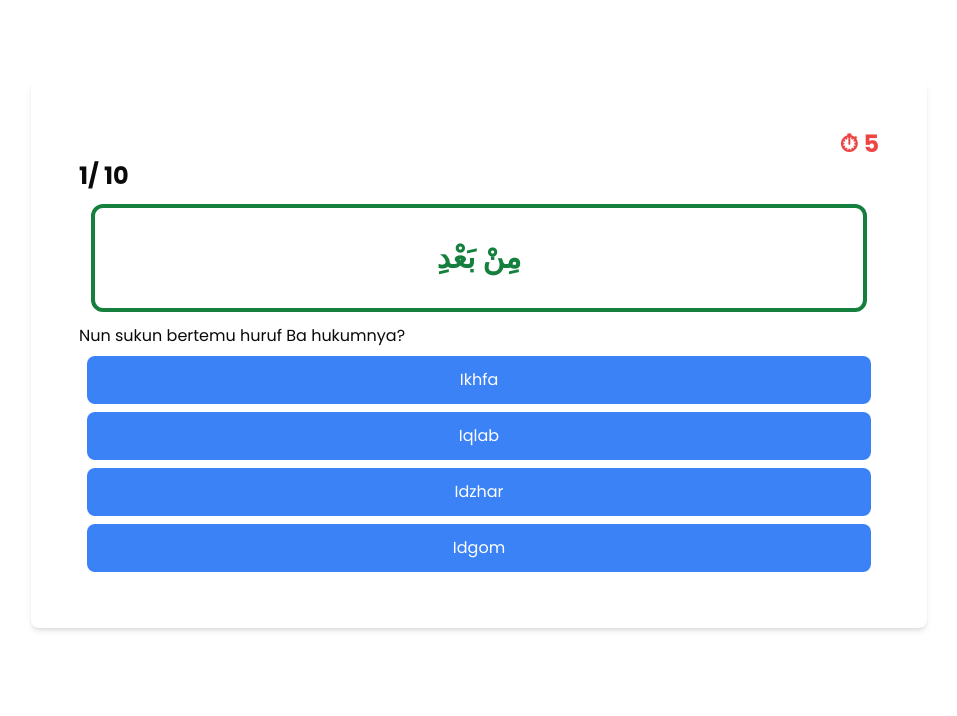
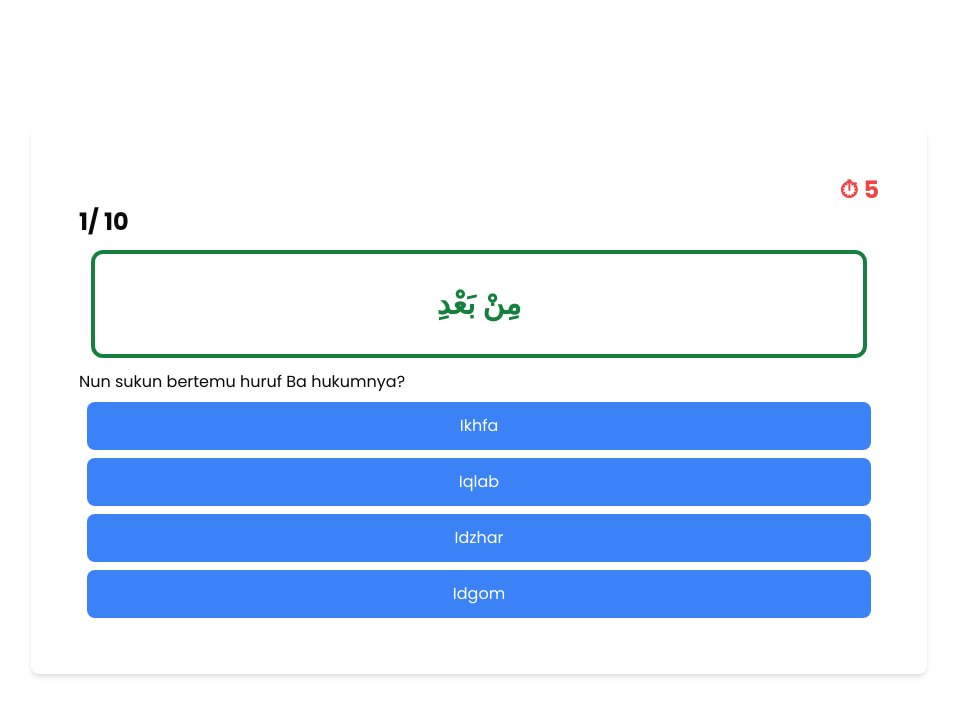
Before and after one commit to Sofwatunida/tq_app, a Next.js app: page /kuis/1 in a window 1280 px wide. Shown: the top 716 px of the page, without its empty margins (161-1118 px from the left). Built offline with nearby package versions, Linux system fonts and the light colour scheme; no server answers.

Commit message:
posisi card quizzzzzz

```diff
--- a/components/Kuis/KuisPages.tsx
+++ b/components/Kuis/KuisPages.tsx
@@ -169,8 +169,8 @@ const KuisPages = () => {
   }
 
   return (
-    <div className="w-full px-3 sm:px-4 md:px-6">
-      <div className="bg-white my-6 sm:my-10 md:my-16 lg:my-20 mx-auto p-4 sm:p-6 md:p-8 lg:p-12 shadow-md rounded-lg max-w-4xl w-full">
+    <div className="flex min-h-dvh w-full items-center justify-center px-3 py-6 sm:px-4 sm:py-8 md:px-6">
+      <div className="bg-white mx-auto p-4 sm:p-6 md:p-8 lg:p-12 shadow-md rounded-lg max-w-4xl w-full">
         <h2
           className={
             timer <= 5
```
